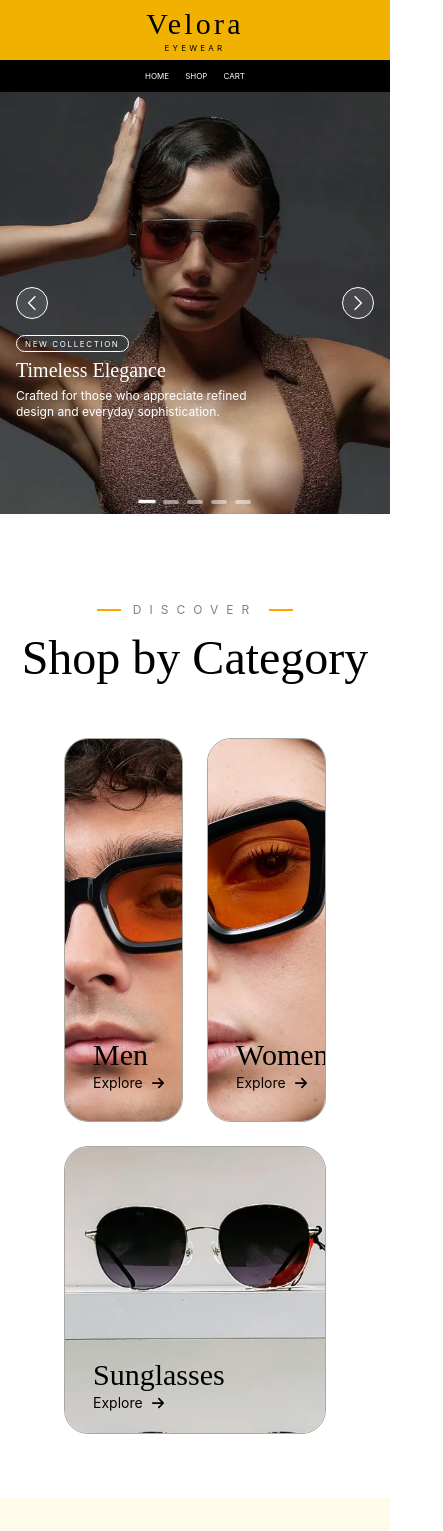
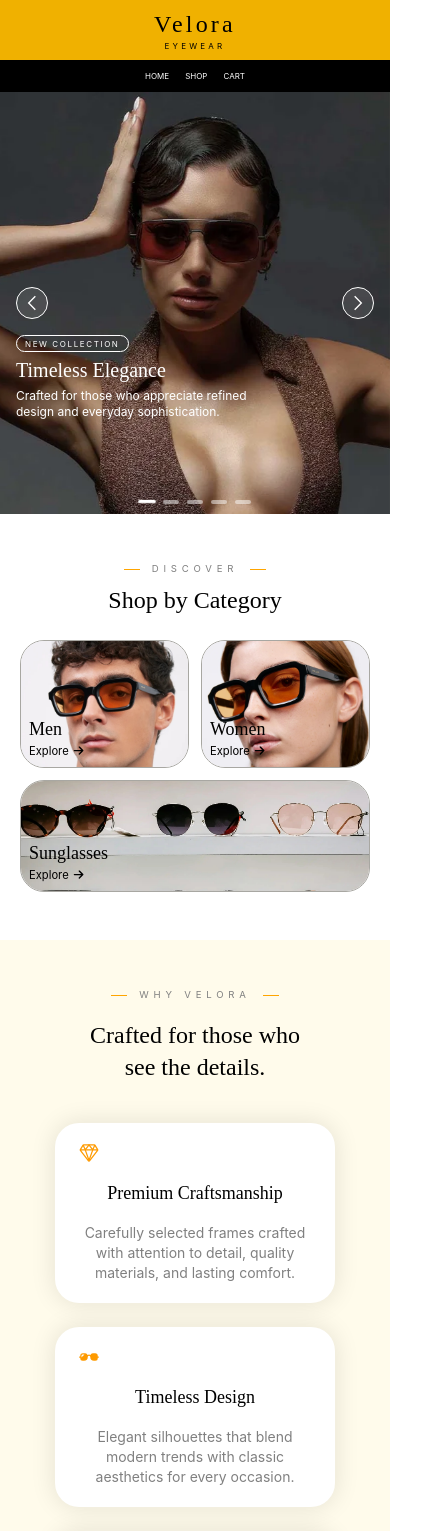
Before and after one commit to Anvar-Khikmatov/shopping-cart, a React (Vite) app: page /home in a window 390 px wide. Shown: the top 1531 px of the page, 443 px wide, since content can reach past the window. Built offline with nearby package versions, Linux system fonts and the light colour scheme.

Commit message:
homepage is fully done + responsiveness

```diff
--- a/package.json
+++ b/package.json
@@ -7,7 +7,9 @@
     "dev": "vite",
     "build": "vite build",
     "lint": "eslint .",
-    "preview": "vite preview"
+    "preview": "vite preview",
+    "predeploy": "npm run build",
+    "deploy": "gh-pages -d dist"
   },
   "dependencies": {
     "@tailwindcss/vite": "^4.3.3",
@@ -25,6 +27,7 @@
     "eslint": "^10.8.0",
     "eslint-plugin-react-hooks": "^7.1.1",
     "eslint-plugin-react-refresh": "^0.5.3",
+    "gh-pages": "^6.3.0",
     "globals": "^17.7.0",
     "vite": "^8.2.0"
   }
--- a/src/components/Nav.jsx
+++ b/src/components/Nav.jsx
@@ -6,7 +6,7 @@ function Nav() {
     <>
       <header>
         <div className="w-full h-15 md:h-18 xl:h-22 3xl:h-24 flex flex-col items-center justify-center bg-yellow-500">
-          <h1 className="font-(family-name:--font-heading) text-3xl xl:text-5xl 3xl:text-7xl tracking-[0.2rem]">Velora</h1>
+          <h1 className="font-(family-name:--font-heading) text-2xl xl:text-5xl 3xl:text-7xl tracking-[0.2rem]">Velora</h1>
           <p className="text-[0.5rem] xl:text-xs tracking-[0.2rem] xl:tracking-[0.5rem]">EYEWEAR</p>
         </div>
       </header>
--- a/src/components/WhySection.jsx
+++ b/src/components/WhySection.jsx
@@ -2,18 +2,18 @@ function WhySection({whySectionContent}) {
 
   return (
     <>
-      <section  className='h-fit flex flex-col py-16 bg-amber-50' >
-        <div className='flex flex-col gap-4 justify-center items-center pt-6 pb-14'>
-          <p className='discover text-xs tracking-[0.5rem]'> {whySectionContent.subheading}</p>
-          <h2 className='w-[20ch] text-center leading-18 font-(family-name:--font-heading) text-5xl'> {whySectionContent.heading} </h2>
+      <section  className=' flex flex-col py-8 xl:py-16 bg-amber-50' >
+        <div className='flex flex-col gap-4 justify-center items-center pt-4 xl:pt-6 pb-10 xl:pb-14'>
+          <p className='discover text-[0.6rem] xl:text-xs tracking-[0.3rem] xl:tracking-[0.5rem]'> {whySectionContent.subheading}</p>
+          <h2 className='w-[20ch] text-center font-(family-name:--font-heading) text-2xl md:text-3xl xl:text-5xl'> {whySectionContent.heading} </h2>
         </div>
 
-        <div className=" h-60 w-full flex flex-wrap justify-between items-center gap-6 px-(--section-content-px)">
+        <div className="w-full flex flex-wrap justify-center items-center gap-6 px-(--section-mobile-px)">
           {whySectionContent.descriptionBox.map((box, i) => (
-            <div key={`box-${i}`} className="bg-white h-55 w-80 rounded-3xl p-6 flex flex-col justify-center items-center gap-4 shadow-[0_0_25px_1px_rgba(22,21,21,0.1)] transition-shadow duration-300 ease-in-out hover:shadow-[0_0_35px_1px_rgba(22,21,21,0.2)]">
-              <div className="self-start text-3xl text-amber-500"> {box.icon} </div>
-              <h3 className="font-(family-name:--font-heading) text-xl"> {box.title} </h3>
-              <div className="text-center text-base text-[grey]"> {box.description} </div>
+            <div key={`box-${i}`} className="bg-white h-45 xl:h-55 w-70 xl:w-80 rounded-3xl p-6 flex flex-col justify-center items-center gap-4 shadow-[0_0_25px_1px_rgba(22,21,21,0.1)] transition-shadow duration-300 ease-in-out hover:shadow-[0_0_35px_1px_rgba(22,21,21,0.2)]">
+              <div className="self-start text-xl xl:text-2xl text-amber-500"> {box.icon} </div>
+              <h3 className="font-(family-name:--font-heading) text-lg xl:text-xl"> {box.title} </h3>
+              <div className="text-center text-sm xl:text-base text-[grey]"> {box.description} </div>
             </div>
           ))}
         </div>
--- a/src/index.css
+++ b/src/index.css
@@ -15,6 +15,7 @@
   --font-heading: "Cormorant Garamond", serif;
   --font-body: "Inter", sans-serif;
   --section-content-px: 4rem;
+  --section-mobile-px: 1.25rem;
 }
 
 html {
@@ -121,7 +122,6 @@ body{
 
 .footer-links{
   color: rgb(255,255,255,0.6);
-  /* font-size: */
   transition: color 0.3s ease;
   letter-spacing: 1.5px;
 }
@@ -157,4 +157,34 @@ body{
   height: 0.2rem;
   width: 1rem;
 }
+
+.discover::before,
+.discover::after {
+  content: "";
+  display: inline-block;
+  width: 1rem;
+  height: 1px;
+  background-color: orange;
 }
+
+.footer-links{
+  letter-spacing: 1.2px;
+  font-size:smaller;
+}
+
+.footer-contact-links{
+  font-size: small;
+}
+
+.dot-seperator::before, .dot-seperator::after{
+  content: "";
+  display: inline-block;
+  border-radius: 50%;
+  vertical-align: middle;
+  height: 3px;
+  width: 3px;
+  background-color: rgb(245, 158, 11);
+  margin: 0 0.3rem;
+}
+
+}
--- a/src/pages/Home.jsx
+++ b/src/pages/Home.jsx
@@ -18,19 +18,19 @@ function Home() {
       <HeroSlider homepageContent={homepageContent} />
 
       {/* Category section */}
-      <section className='flex flex-col py-16'>
-        <div className='flex flex-col gap-4 justify-center items-center pt-6 pb-14'>
-          <p className='discover text-xs tracking-[0.5rem]'> DISCOVER</p>
-          <h2 className='font-(family-name:--font-heading) text-5xl'>Shop by Category</h2>
+      <section className='flex flex-col  py-12 xl:py-16'>
+        <div className='flex flex-col  gap-2 xl:gap-4 justify-center items-center xl:pt-6 pb-6 xl:pb-14'>
+          <p className='discover text-[0.6rem] xl:text-xs tracking-[0.3rem] xl:tracking-[0.5rem]'> DISCOVER</p>
+          <h2 className='font-(family-name:--font-heading) text-2xl md:text-3xl xl:text-5xl'>Shop by Category</h2>
         </div>
 
-        <div className="grid grid-cols-2 grid-rows-[24rem_18rem]  gap-6 px-(--section-content-px)">
+        <div className="grid grid-cols-2 grid-rows-[8rem_7rem] md:grid-rows-[12rem_11rem] xl:grid-rows-[24rem_18rem]  gap-3 md:gap-4 xl:gap-6 px-(--section-mobile-px)">
           {/* Men Card */}
           <Link to="/shop" className="group relative rounded-3xl overflow-hidden border border-[#a8a7a2]  transition-[transform, shadow] ease-in-out duration-300 hover:-translate-y-2  hover:shadow-xl ">
             <img src={man} alt="Men's collection" className="w-full h-full object-cover transition-transform ease-in-out duration-300 group-hover:scale-105" />
-            <div className="absolute bottom-7 left-7 flex flex-col text-black">
-              <span className="text-3xl font-(family-name:--font-heading)">Men</span>
-              <span className="flex items-center gap-2 text-sm">
+            <div className="absolute bottom-2 md:bottom-3 xl:bottom-7 left-2 md:left-3 xl:left-7 flex flex-col text-black">
+              <span className="text-lg md:text-xl xl:text-3xl font-(family-name:--font-heading)">Men</span>
+              <span className="flex items-center gap-1 xl:gap-2 text-[0.7rem] md:text-xs xl:text-sm">
                 Explore <FaArrowRight className="transition-transform duration-300 ease-in-out group-hover:translate-x-1" />
               </span>
             </div>
@@ -39,9 +39,9 @@ function Home() {
           {/* Women Card */}
           <Link to="/shop" className="group relative rounded-3xl overflow-hidden border border-[#a8a7a2]  transition-[transform, shadow] ease-in-out duration-300 hover:-translate-y-2  hover:shadow-xl ">
             <img src={woman} alt="Men's collection" className="w-full h-full object-cover transition-transform ease-in-out duration-300 group-hover:scale-105" />
-            <div className="absolute bottom-7 left-7 flex flex-col text-black">
-              <span className="text-3xl font-(family-name:--font-heading)">Women</span>
-              <span className="flex items-center gap-2 text-sm">
+            <div className="absolute bottom-2 md:bottom-3 xl:bottom-7 left-2 md:left-3 xl:left-7 flex flex-col text-black">
+              <span className="text-lg md:text-xl xl:text-3xl font-(family-name:--font-heading)">Women</span>
+              <span className="flex items-center gap-1 xl:gap-2 text-[0.7rem] md:text-xs xl:text-sm">
                 Explore <FaArrowRight className="transition-transform duration-300 ease-in-out group-hover:translate-x-1" />
               </span>
             </div>
@@ -50,9 +50,9 @@ function Home() {
           {/* Sunglasses Card */}
           <Link to="/shop" className="col-span-2 group relative rounded-3xl overflow-hidden border border-[#a8a7a2]  transition-[transform, shadow] ease-in-out duration-300 hover:-translate-y-2  hover:shadow-xl ">
             <img src={sunglasses} alt="Men's collection" className="w-full h-full object-cover transition-transform ease-in-out duration-300 group-hover:scale-105" />
-            <div className="absolute bottom-5 left-7 flex flex-col text-black">
-              <span className="text-3xl font-(family-name:--font-heading)">Sunglasses</span>
-              <span className="flex items-center gap-2 text-sm">
+            <div className="absolute bottom-2 md:bottom-3 xl:bottom-7 left-2 md:left-4 xl:left-7 flex flex-col text-black">
+              <span className="text-lg md:text-xl xl:text-3xl font-(family-name:--font-heading)">Sunglasses</span>
+              <span className="flex items-center gap-1 xl:gap-2 text-[0.7rem] md:text-xs xl:text-sm">
                 Explore <FaArrowRight className="transition-transform duration-300 ease-in-out group-hover:translate-x-1" />
               </span>
             </div>
--- a/vite.config.js
+++ b/vite.config.js
@@ -9,4 +9,5 @@ export default defineConfig({
     react(),
     tailwindcss(),
   ],
+  base: '/shopping-cart/'
 })
```
Also changed, not shown: src/components/Footer.jsx (+15 -15 lines), 1 other file (tests, documents, lock files or other folders).
